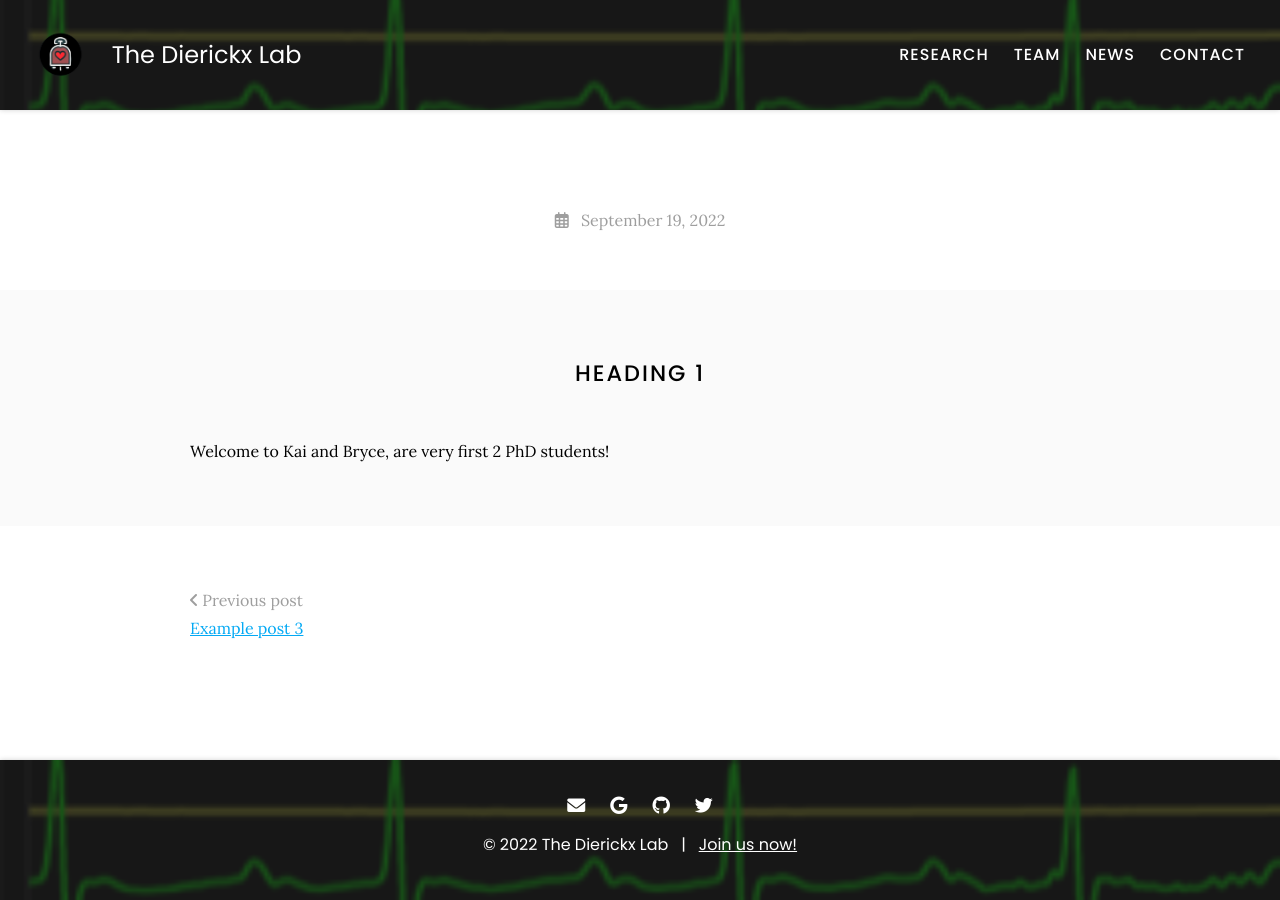
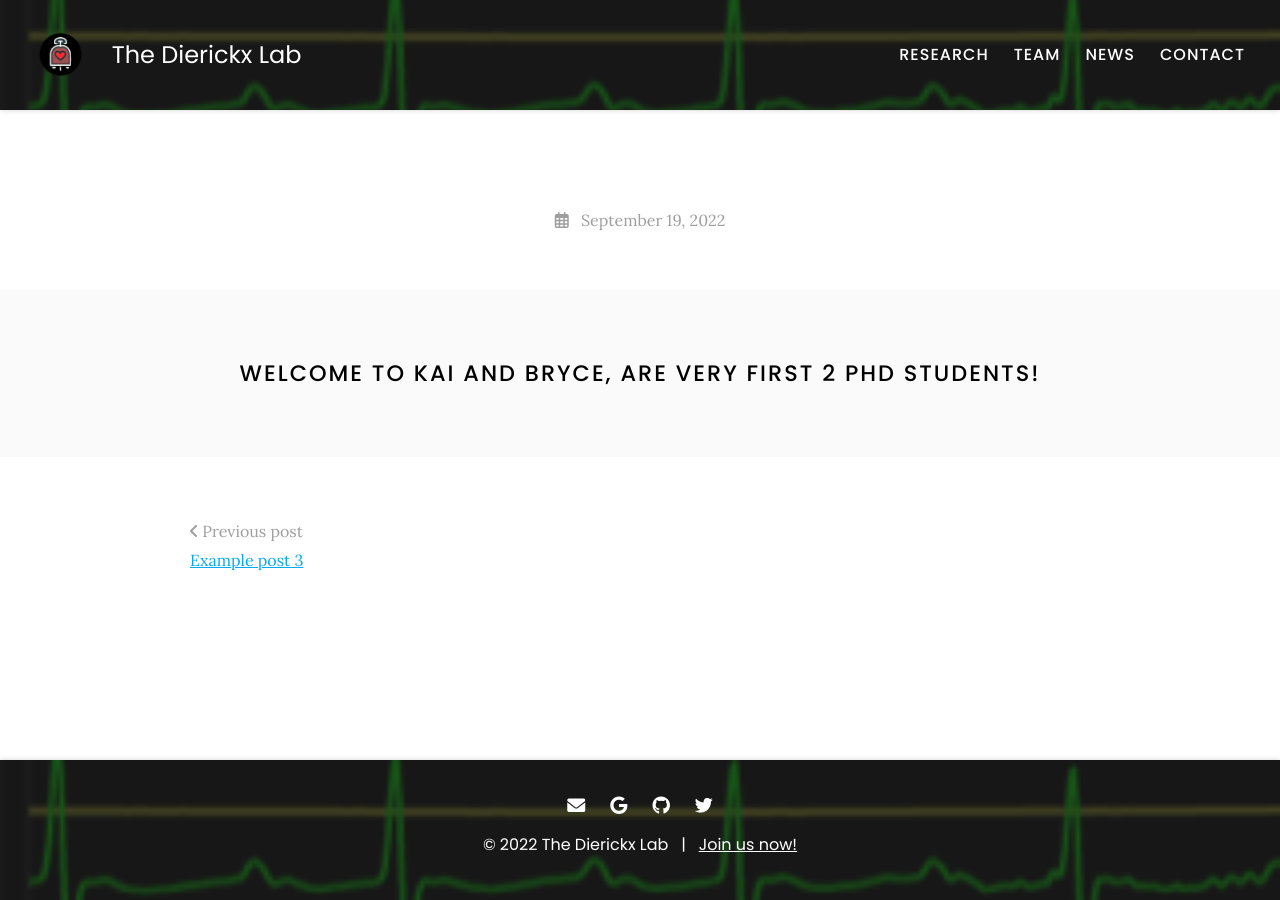
Before and after one commit to theDierickxLab/theDierickxLab, a Jekyll site: the page built from _posts/2022-01-09-Welcome.md, in a window 1280 px wide. Built offline with Jekyll 4.4.1, drawn with Linux system fonts in a browser that asks for light colours.

Commit message:
Update 2022-01-09-Welcome.md

```diff
--- a/_posts/2022-01-09-Welcome.md
+++ b/_posts/2022-01-09-Welcome.md
@@ -5,7 +5,4 @@ member: Kai
 member:Bryce
 ---
 
-# Heading 1
-
-
-Welcome to Kai and Bryce, are very first 2 PhD students!
+# Welcome to Kai and Bryce, are very first 2 PhD students!
```
